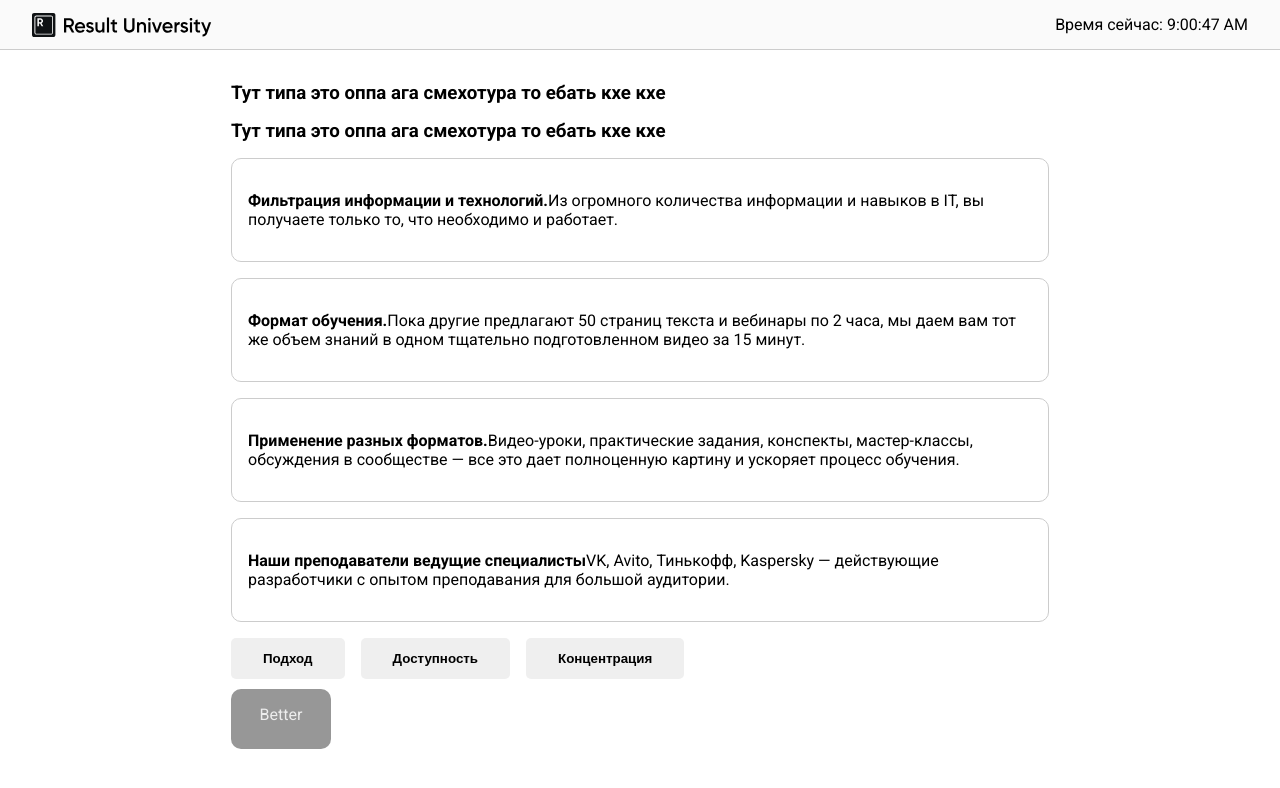
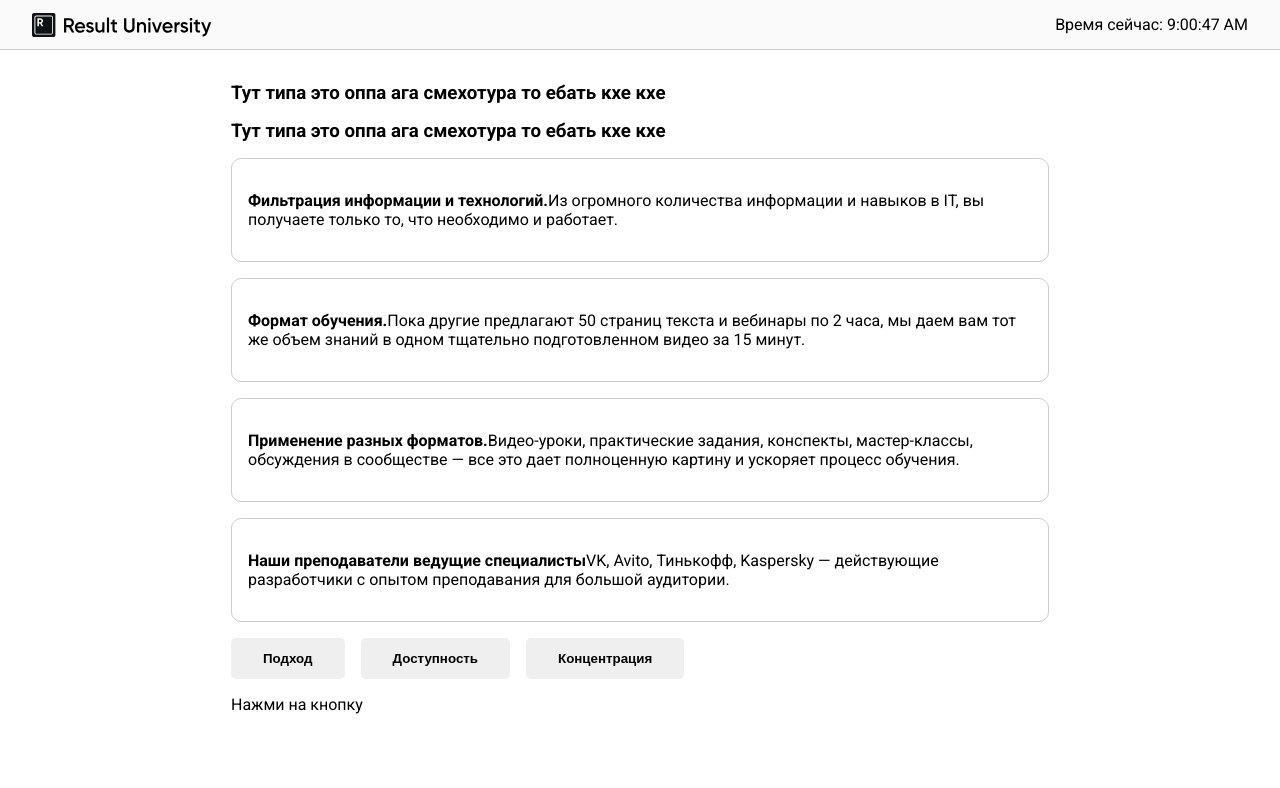
Before and after one commit to Whitemonth/minin, a React (Vite) app: page / in a window 1280 px wide. Shown: the top 788 px of the page. Built offline with nearby package versions, Linux system fonts and the light colour scheme.

Commit message:
monor updates

```diff
--- a/src/App.jsx
+++ b/src/App.jsx
@@ -2,11 +2,14 @@ import Header from "./components/header";
 import WayToTeach from "./components/WayToTeach";
 import { ways } from "./data";
 import Button from "./components/Button/Button";
-import TextField from "./components/TextField/TextField";
+import { useState, useSyncExternalStore } from "react";
 
 export default function App() {
+  const stateArray = useState();
+  let content = "Нажми на кнопку";
   function handleClick(type) {
     console.log("button clicked", type);
+    content = type;
   }
   return (
     <div>
@@ -26,7 +29,8 @@ export default function App() {
             <Button onClick={() => handleClick("way")}>Подход</Button>
             <Button onClick={() => handleClick("easy")}>Доступность</Button>
             <Button onClick={() => handleClick("program")}>Концентрация</Button>
-            <TextField text={"Better"} />
+
+            <p>{content}</p>
           </ul>
         </section>
       </main>
--- a/src/components/TextField/TextField.css
+++ /dev/null
@@ -1,9 +0,0 @@
-.input-layer {
-  margin-top: 10px;
-  width: 100px;
-  height: 60px;
-  background-color: rgb(151, 151, 151);
-  color: rgb(237, 237, 237);
-  text-align: center;
-  border-radius: 10px;
-}
--- a/src/components/TextField/TextField.jsx
+++ /dev/null
@@ -1,9 +0,0 @@
-import "./TextField.css";
-
-export default function TextField(props) {
-  return (
-    <div>
-      <p className="input-layer">{props.text}</p>
-    </div>
-  );
-}
```
